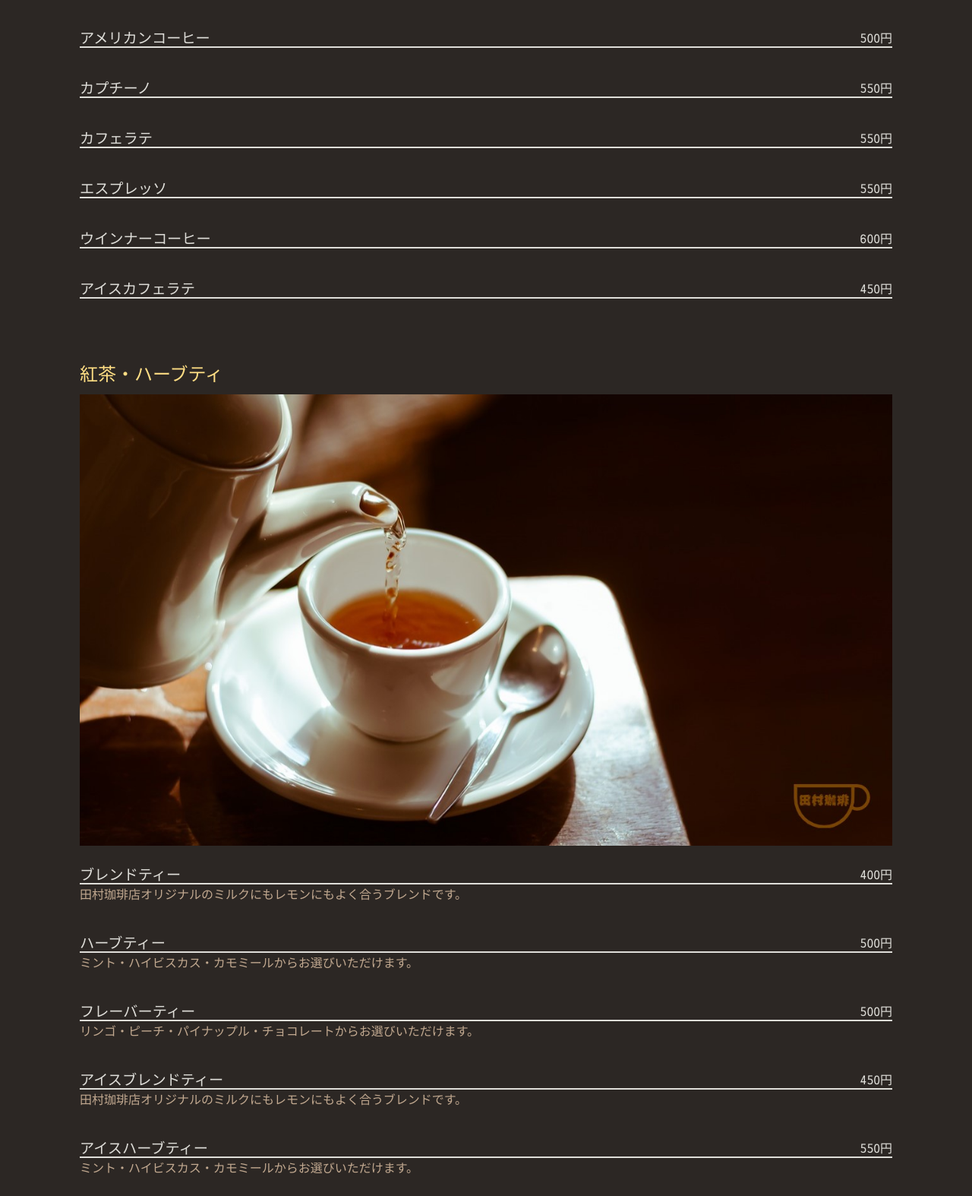
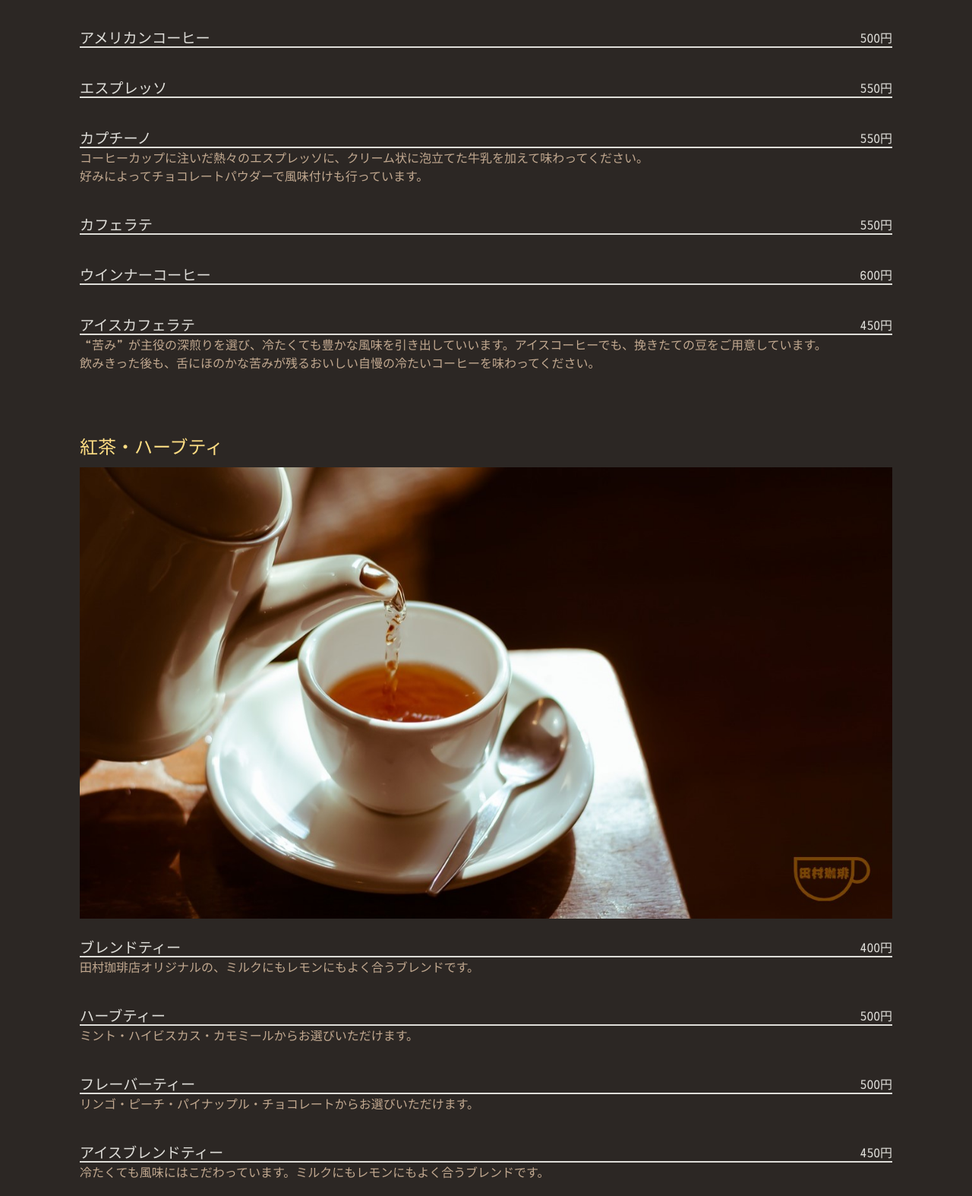
Before and after one commit to mizukikaihatsu/TamuraCoffe, a plain HTML site: page menu/index.html in a window 1280 px wide. Shown: the part 1646-3220 px from the top of the page at 76% size. Drawn offline with Linux system fonts and the light colour scheme.

Commit message:
menu追加

```diff
--- a/menu/index.html
+++ b/menu/index.html
@@ -50,16 +50,18 @@
                         価格以上に常に品薄な豆で偽物が多く出回っていますが、当店では常に正当な豆のみご用意しております。</dd>
                 <dt>アメリカンコーヒー</dt>
                     <dd class="left margin">500円</dd>
+                <dt class="clear">エスプレッソ</dt>
+                    <dd class="left margin">550円</dd>
                 <dt class="clear">カプチーノ</dt>
-                    <dd class="left margin">550円</dd>
+                    <dd class="left">550円</dd>
+                    <dd class="clear margin">コーヒーカップに注いだ熱々のエスプレッソに、クリーム状に泡立てた牛乳を加えて味わってください。<br> 好みによってチョコレートパウダーで風味付けも行っています。<br></dd>
                 <dt class="clear">カフェラテ</dt>
-                    <dd class="left margin">550円</dd>
-                <dt class="clear">エスプレッソ</dt>
                     <dd class="left margin">550円</dd>
                 <dt class="clear">ウインナーコーヒー</dt>
                     <dd class="left margin">600円</dd>
                 <dt class="clear">アイスカフェラテ</dt>
-                    <dd class="left margin">450円</dd>
+                    <dd class="left">450円</dd>
+                    <dd class="clear margin">“苦み”が主役の深煎りを選び、冷たくても豊かな風味を引き出していいます。アイスコーヒーでも、挽きたての豆をご用意しています。<br>飲みきった後も、舌にほのかな苦みが残るおいしい自慢の冷たいコーヒーを味わってください。<br></dd>
             </dl>
         </section>
         <section class="menu">
@@ -68,7 +70,7 @@
             <dl class="hidden">
                 <dt>ブレンドティー</dt>
                     <dd class="left">400円</dd>
-                    <dd class="clear margin">田村珈琲店オリジナルのミルクにもレモンにもよく合うブレンドです。</dd>
+                    <dd class="clear margin">田村珈琲店オリジナルの、ミルクにもレモンにもよく合うブレンドです。</dd>
                 <dt>ハーブティー</dt>
                     <dd class="left">500円</dd>
                     <dd class="clear margin">ミント・ハイビスカス・カモミールからお選びいただけます。</dd>
@@ -77,7 +79,7 @@
                     <dd class="clear margin">リンゴ・ピーチ・パイナップル・チョコレートからお選びいただけます。</dd>
                 <dt>アイスブレンドティー</dt>
                     <dd class="left">450円</dd>
-                    <dd class="clear margin">田村珈琲店オリジナルのミルクにもレモンにもよく合うブレンドです。</dd>
+                    <dd class="clear margin">冷たくても風味にはこだわっています。ミルクにもレモンにもよく合うブレンドです。</dd>
                 <dt>アイスハーブティー</dt>
                     <dd class="left">550円</dd>
                     <dd class="clear margin">ミント・ハイビスカス・カモミールからお選びいただけます。</dd>
@@ -94,7 +96,7 @@
                     <dd class="left margin">400円</dd>
                 <dt class="clear">生絞りグレープフルーツジュース</dt>
                     <dd class="left margin">450円</dd>
-                <dt class="clear">ミックスジュース</dt>
+                <dt class="clear">ミックスレモンジュース</dt>
                     <dd class="left margin">450円</dd>
             </dl>
         </section>
```
